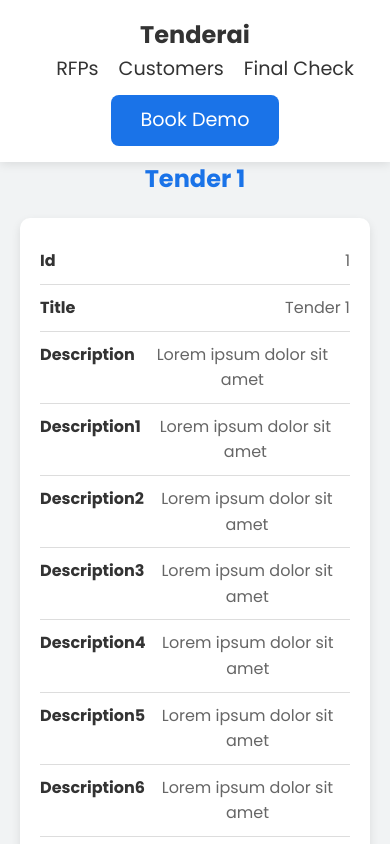
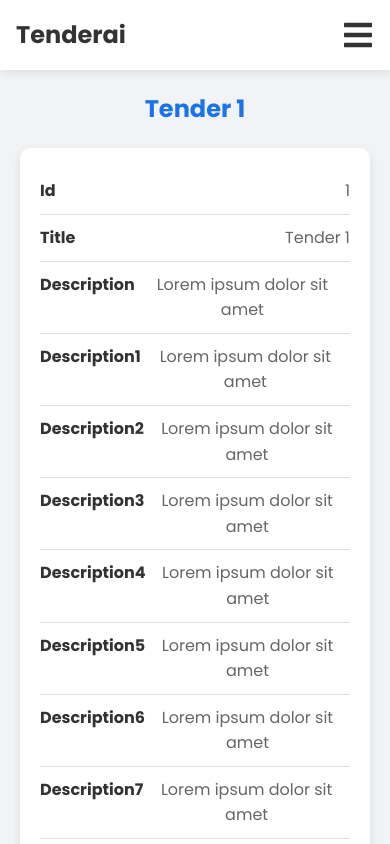
Before and after one commit to Lakshyasukhralia/tenderai, a React (Create React App) app: page /tender/1 in a window 390 px wide. Shown: the top 844 px of the page. Built offline with nearby package versions, Linux system fonts and the light colour scheme.

Commit message:
Header changes

```diff
--- a/package.json
+++ b/package.json
@@ -14,6 +14,7 @@
     "framer-motion": "^11.9.0",
     "react": "^18.3.1",
     "react-dom": "^18.3.1",
+    "react-icons": "^5.3.0",
     "react-router-dom": "^6.26.2",
     "react-scripts": "5.0.1",
     "react-scroll": "^1.9.0",
--- a/src/components/Header.tsx
+++ b/src/components/Header.tsx
@@ -1,7 +1,8 @@
-
+import { useEffect, useState } from 'react';
 import { Link } from 'react-router-dom';
 import styled from 'styled-components';
 import { CTAButton } from '../styles/Buttons';
+import { FaBars } from 'react-icons/fa'; // Ensure react-icons is installed and imported
 
 const HeaderContainer = styled.header`
   display: flex;
@@ -15,9 +16,10 @@ const HeaderContainer = styled.header`
   z-index: 100;
 
   @media (max-width: 768px) {
-    flex-direction: column;  /* Stack the logo and buttons vertically on mobile */
+    flex-direction: row;
     align-items: center;
-    padding: 1rem;  /* Reduce padding for mobile */
+    padding: 1rem;
+    justify-content: space-between;
   }
 `;
 
@@ -25,15 +27,16 @@ const Logo = styled.h1`
   font-size: 1.8rem;
   color: #333;
   a {
-    text-decoration: none; /* Remove underline */
-    color: inherit; /* Inherit the color from parent (Logo) */
+    text-decoration: none;
+    color: inherit;
   }
+
   @media (max-width: 768px) {
-    font-size: 1.5rem;  /* Reduce font size on mobile */
+    font-size: 1.5rem;
   }
 `;
 
-const NavLinks = styled.nav`
+const NavLinks = styled.nav<{ isOpen: boolean }>`
   ul {
     display: flex;
     list-style: none;
@@ -54,65 +57,105 @@ const NavLinks = styled.nav`
     }
   }
 
-  /* Remove vertical stacking on mobile */
   @media (max-width: 768px) {
+    display: ${({ isOpen }) => (isOpen ? 'block' : 'none')}; /* Hide by default on mobile */
+    position: absolute;
+    top: 70px;
+    left: 0;
+    width: 100%;
+    background-color: #fff;
+    box-shadow: 0px 4px 10px rgba(0, 0, 0, 0.1);
+    padding: 1rem;
+
     ul {
-      justify-content: center;  /* Center the navigation links */
+      flex-direction: column;
+      align-items: center;
     }
+
     li {
-      margin-left: 10px;  /* Reduce the space between nav links on mobile */
+      margin: 10px 0;
     }
   }
 `;
 
-const ButtonsContainer = styled.div`
+const ButtonsContainer = styled.div<{ isOpen: boolean }>`
   display: flex;
   align-items: center;
 
-  /* Add space between buttons for desktop */
-  a:not(:last-child) {
-    margin-right: 10px;  /* Adds 10px of space between buttons on desktop */
-  }
-
   @media (max-width: 768px) {
-    flex-direction: column;  /* Stack buttons vertically on mobile */
+    flex-direction: column;
+    display: ${({ isOpen }) => (isOpen ? 'flex' : 'none')};
     margin-top: 10px;
 
-    /* Add space between the buttons on mobile */
     a:not(:last-child) {
-      margin-right: 0;  /* Remove margin-right for mobile */
-      margin-bottom: 10px;  /* Adds 10px of space between buttons */
+      margin-right: 0;
+      margin-bottom: 10px;
     }
   }
 `;
 
+const HamburgerIcon = styled(FaBars)`
+  display: none;
+  font-size: 2rem;
+  cursor: pointer;
+  color: #333;
+
+  @media (max-width: 768px) {
+    display: block;
+    z-index: 101; /* Keep it above the navigation menu */
+  }
+`;
+
+const useIsMobile = () => {
+  const [isMobile, setIsMobile] = useState(window.innerWidth <= 768);
+
+  useEffect(() => {
+    const handleResize = () => {
+      setIsMobile(window.innerWidth <= 768);
+    };
+
+    window.addEventListener('resize', handleResize);
+    return () => window.removeEventListener('resize', handleResize);
+  }, []);
+
+  return isMobile;
+};
+
 const Header = () => {
+  const [menuOpen, setMenuOpen] = useState(false);
+  const isMobile = useIsMobile();
+
+  const toggleMenu = () => {
+    setMenuOpen(!menuOpen);
+  };
+
   return (
     <HeaderContainer>
-      <Logo><Link to="/">Tenderai</Link> </Logo>
-      <NavLinks>
+      <Logo>
+        <Link to="/">Tenderai</Link>
+      </Logo>
+
+      {/* Hamburger icon always visible on mobile */}
+      <HamburgerIcon onClick={toggleMenu} />
+
+      {/* Navigation Links */}
+      <NavLinks isOpen={menuOpen}>
         <ul>
           <li>
-            <Link to="features" >
-              RFPs
-            </Link>
+            <Link to="features">RFPs</Link>
           </li>
           <li>
-            <Link to="customers" >
-              Customers
-            </Link>
+            <Link to="customers">Customers</Link>
           </li>
           <li>
-            <Link to="final-check" >
-              Final Check
-            </Link>
+            <Link to="final-check">Final Check</Link>
           </li>
+          {isMobile && <li>
+            <CTAButton href="#book-demo">Book Demo</CTAButton>
+          </li>}
         </ul>
       </NavLinks>
-      <ButtonsContainer>
-        {/* <LoginButton href="#login">Login</LoginButton> */}
-        <CTAButton href="#book-demo">Book Demo</CTAButton>
-      </ButtonsContainer>
+      {!isMobile && <CTAButton href="#book-demo">Book Demo</CTAButton>}
     </HeaderContainer>
   );
 };
--- a/src/components/Hero.tsx
+++ b/src/components/Hero.tsx
@@ -28,8 +28,8 @@ const HeroSection = styled.section`
   padding-bottom: 100px; /* Account for the fixed header */
 
   @media (max-width: 768px) {
-    padding-top: 90px;  /* Adjust padding on mobile */
-    padding-bottom: 80px; /* Account for the fixed header */
+    padding-top: 20px;  /* Adjust padding on mobile */
+    padding-bottom: 20px; /* Account for the fixed header */
   }
 `;
 
@@ -60,6 +60,7 @@ const SubHeading = styled(motion.p)`
 const HeroImage = styled(motion.img)`
   margin-top: 40px;
   max-width: 90%;
+  max-height: 70%;
   height: auto;
   border-radius: 15px;
   box-shadow: 0px 4px 10px rgba(0, 0, 0, 0.1);
@@ -98,7 +99,8 @@ const Hero = () => {
 
       {/* Image Below Button */}
       <HeroImage
-        src="https://picsum.photos/1000/600"
+        // src="https://picsum.photos/1000/600"
+        src="hero_logo.jpeg"
         alt="Tenderai Dashboard Preview"
         initial={{ opacity: 0, y: 50 }}
         animate={{ opacity: 1, y: 0 }}
--- a/src/pages/DetailPage.tsx
+++ b/src/pages/DetailPage.tsx
@@ -12,7 +12,7 @@ const DetailContainer = styled.div`
   margin-top: 50px;
   @media (max-width: 768px) {
     padding: 20px; /* Reduce padding on mobile */
-    margin-top: 140px;
+    margin-top: 70px;
   }
 `;
 
--- a/src/pages/ListingPage.tsx
+++ b/src/pages/ListingPage.tsx
@@ -20,12 +20,12 @@ const SearchContainer = styled.div`
   align-items: center;
   justify-content: flex-start;
   min-height: 100vh;
-  margin-top: 70px;
+  margin-top: 80px;
   width: 100%;
   padding: 20px;
   background-color: #f1f1f1;
     @media (max-width: 768px) {
-    margin-top: 150px;
+    margin-top: 70px;
   }
 `;
 
--- a/src/styles/Buttons.ts
+++ b/src/styles/Buttons.ts
@@ -5,7 +5,7 @@ import { motion } from 'framer-motion';
 export const CTAButton = styled(motion.a)`
   padding: 10px 30px;
   background-color: #1a73e8;
-  color: white;
+  color: white !important;
   border-radius: 8px;
   font-size: 1.2rem;
   cursor: pointer;
```
Also changed, not shown: public/hero_logo.jpeg (added), 1 other file (tests, documents, lock files or other folders).
